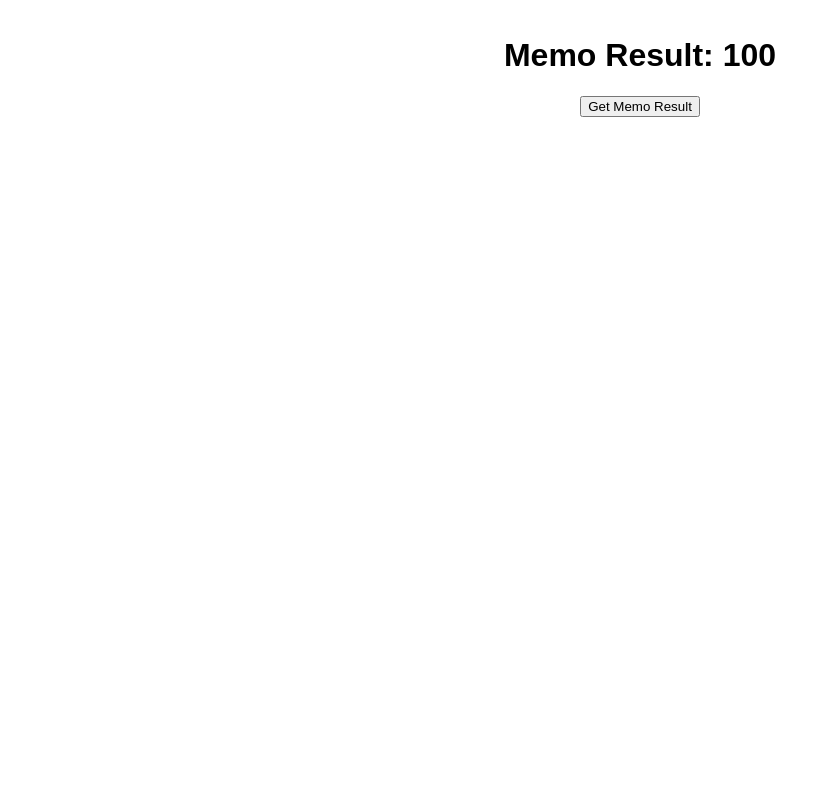
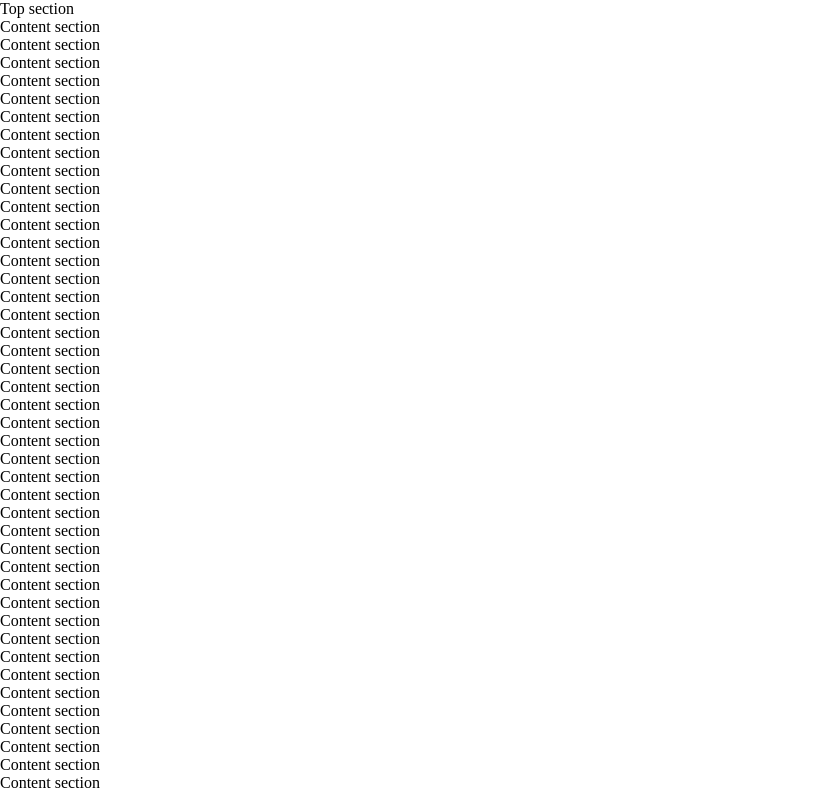
Before and after one commit to memoryStack/ReactHooks, a React (Create React App) app: page / in a window 1280 px wide. Shown: the top 793 px of the page, without its empty margins (0-838 px from the left). Built offline with nearby package versions, Linux system fonts and the light colour scheme.

Commit message:
useRef hook and it's usage

```diff
--- a/src/App.js
+++ b/src/App.js
@@ -1,29 +1,29 @@
-import React, { useMemo, useState } from 'react'
-
-const expensiveCall = (limit) => {
-  console.log('@@@@@@ expensive call ran')
-  let dum = limit
-  while(dum--){}
-  return limit
-}
+import React, { Fragment, useRef } from 'react';
 
 const App = () => {
+  const topSection = useRef(null);
+  const handleClick = () => {
+    window.scrollTo(0, topSection.current.offsetTop);
+  };
 
-  const [limit, setLimit] = useState(100)
-  const memoResult = useMemo(() => {
-      console.log('@@@@@@ memo callback ran')
-      return expensiveCall(limit)
-  }, [limit])
+  const getList = () => {
+    const array = []
+    for (let i=0;i<100;i++) {
+      array.push(<div className="content">Content section</div>)
+    }
+    return array
+  }
 
   return (
-    <div className="App">
-      <h1>Memo Result: {memoResult}</h1>
-      <button onClick={() => setLimit(1000000000)}>Get Memo Result</button>
-    </div>
-  )
-}
+    <Fragment>
+      <div ref={topSection}>Top section</div>
+      {getList()}
+      <button onClick={handleClick}>Go to top</button>
+    </Fragment>
+  );
+};
 
-export default App
+export default App;
 
 // useState
 /**
@@ -103,3 +103,11 @@
  *            Sometimes it can happen even when dependencies have not changed or when a change in prop or state was detected.
  *
  */
+
+// useRef
+/**
+ * use useRef hook to get the ref of a DOM node. Later, you can use this ref for certain actions related to that node. For example, scrolling to an element position.
+ * useRef provides the ref object with the "current" property set to the reference of node in DOM. (see the example above).
+ * We can also use "useRef" to persist simple values also which doesn't change between renders by just not passing the initial returned ref object to any node.
+ * By doing so we can update the value of the ref.current on any action and it will not create extra re-rendering which useState does.
+ */
```
